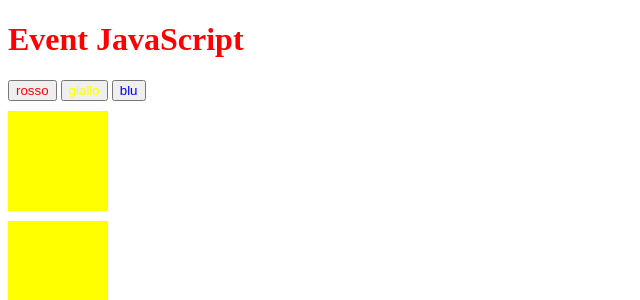
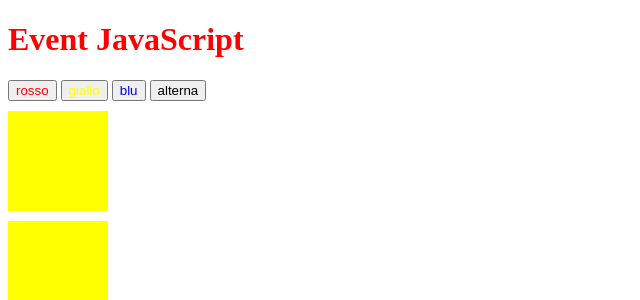
Before and after one commit to Waxy425/Cescot, a PHP site: page / in a window 1280 px wide. Shown: the top 300 px of the page, without its empty margins (0-640 px from the left). Run offline with PHP 8.4, Linux system fonts and the light colour scheme.

Commit message:
creato bottone alterni

```diff
--- a/esercizi/events/index.php
+++ b/esercizi/events/index.php
@@ -11,6 +11,7 @@
     <button class="red" onclick="color_red()" id="colora">rosso</button>
     <button class="yellow" onclick="color_yellow()" id="coloraGiallo">giallo</button>
     <button class="blue" onclick="color_blue()" id="coloraBlu">blu</button>
+    <button onclick="alterna()" id="button_alterna">alterna</button>
 
     <?php
         div_generatore(20);
```
Also changed, not shown: esercizi/events/eventi.js (line endings or trailing spaces).
